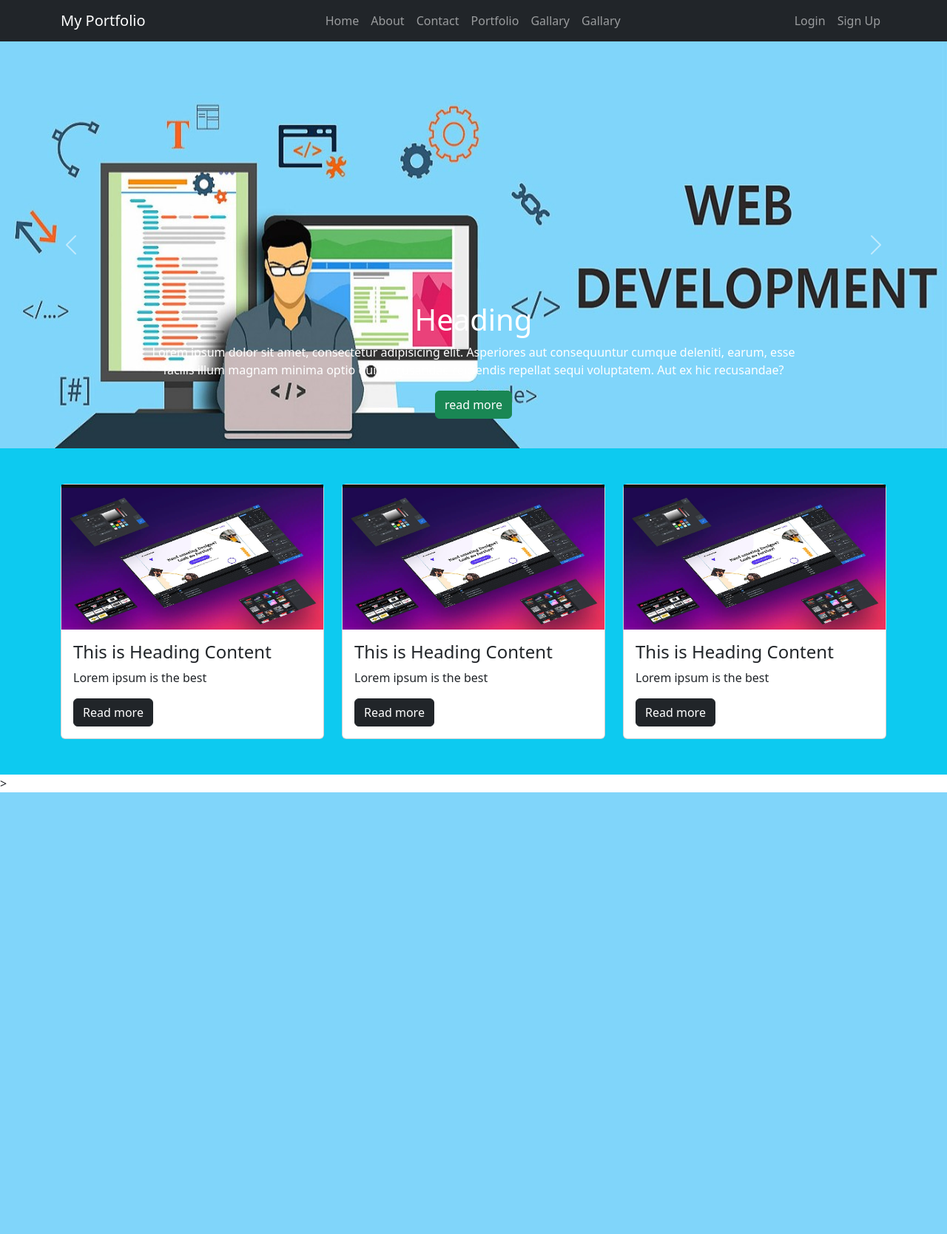
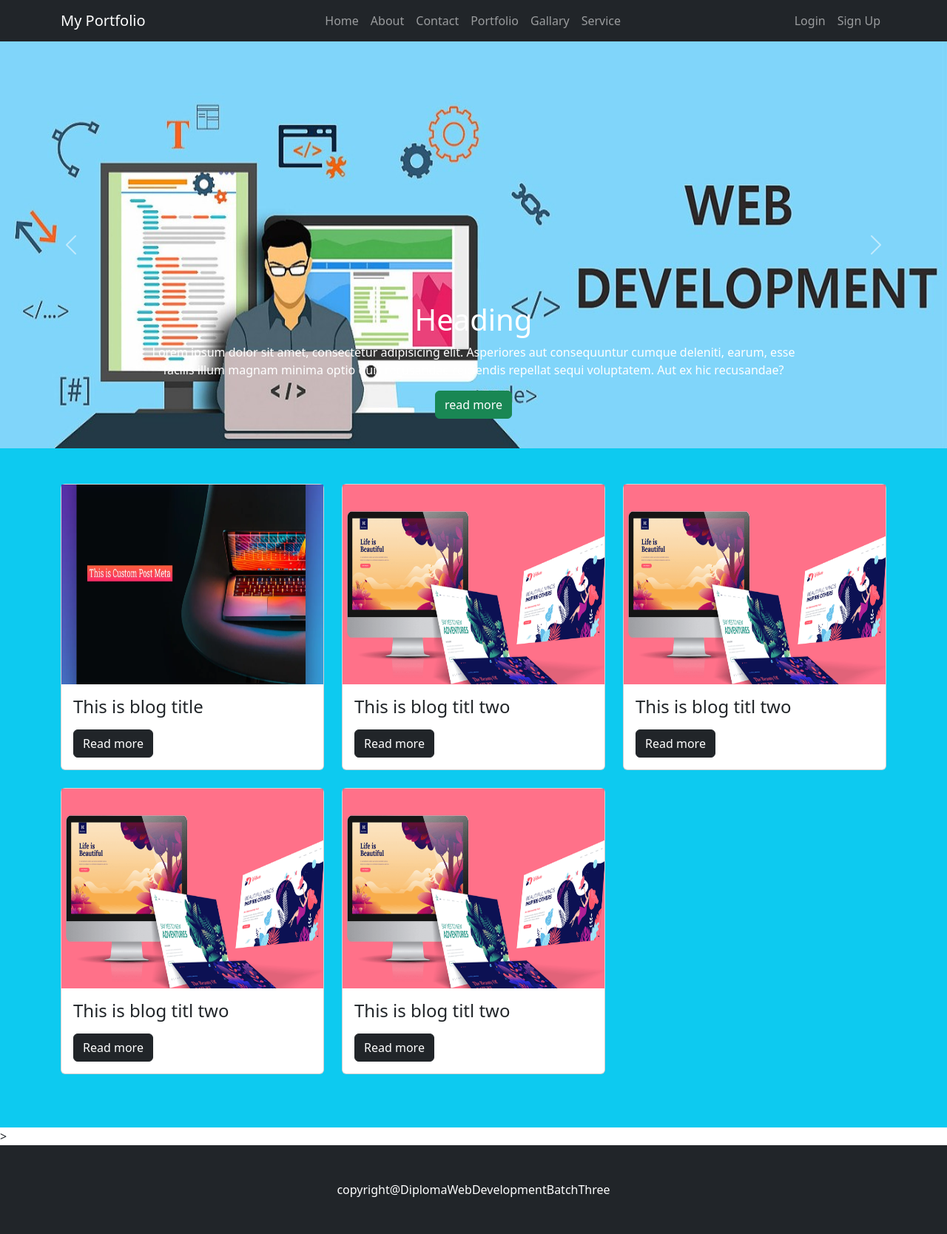
Before and after one commit to Rubel224603/php-bootstrap, a PHP site: page / in a window 1280 px wide. Shown: the whole page at 74% size. Before the commit the page ends 1071 px from the top, so only its background shows below. Run offline with PHP 8.4, Linux system fonts and the light colour scheme.

Commit message:
dynamic  card

```diff
--- /dev/null
+++ b/app/classes/Blog.php
@@ -0,0 +1,58 @@
+<?php
+
+
+namespace App\classes;
+
+
+class Blog
+{
+    public static $blogs= [];
+    public  static function getAllBlog(){
+
+        self::$blogs =[
+            0=>[
+                "id"                =>  1,
+                "title"             =>  "This is blog title",
+                "decription_one"    =>  "The is blog one Description one",
+                "description_two"   =>  "this is blog one descripton two",
+                "image"             =>  "assets/img/7.png",
+
+            ],
+            1=>[
+                "id"                =>  2,
+                "title"             =>  "This is blog titl two",
+                "decription_one"    =>  "The is blog one Description one",
+                "description_two"   =>  "this is blog one descripton two",
+                "image"             =>  "assets/img/8.png",
+
+            ],
+            3=>[
+                "id"                =>  2,
+                "title"             =>  "This is blog titl two",
+                "decription_one"    =>  "The is blog one Description one",
+                "description_two"   =>  "this is blog one descripton two",
+                "image"             =>  "assets/img/8.png",
+
+            ],
+            4=>[
+                "id"                =>  2,
+                "title"             =>  "This is blog titl two",
+                "decription_one"    =>  "The is blog one Description one",
+                "description_two"   =>  "this is blog one descripton two",
+                "image"             =>  "assets/img/8.png",
+
+            ],
+            5=>[
+                "id"                =>  2,
+                "title"             =>  "This is blog titl two",
+                "decription_one"   =>  "The is blog one Description one",
+                "description_two"   =>  "this is blog one descripton two",
+                "image"             =>  "assets/img/8.png",
+
+            ],
+
+        ];
+
+        return self::$blogs;
+    }
+}
--- a/app/classes/Home.php
+++ b/app/classes/Home.php
@@ -1,13 +1,38 @@
 <?php
 
-    namespace App\classes;
+namespace App\classes;
+use App\classes\Blog;
 
-    class Home {
-        public function index(){
-           // echo "Hello Php";
-           return view('home');
-        }
+class Home {
+
+    public $blogs;
+    public function index()
+    {
+        $this->blogs = Blog::getAllBlog();
+        return view('home', ['blogs' => $this->blogs]);
     }
+
+    public function  about(){
+        return view('about');
+    }
+
+    public function  portfolio(){
+        return view('portfolio');
+    }
+
+    public function  gallary(){
+        return view('gallary');
+    }
+
+    public function  contact(){
+        return view('contact');
+    }
+
+    public function  service(){
+        return view('service');
+    }
+}
+
 
 
 
--- a/views/home.php
+++ b/views/home.php
@@ -1,32 +1,9 @@
-<!DOCTYPE html>
-<html lang="en">
-<head>
-    <meta charset="UTF-8">
-    <meta name="viewport" content="width=device-width, initial-scale=1.0">
-    <title>Document</title>
-    <link rel="stylesheet" href="assets/css/bootstrap.css">
-</head>
-<body>
-    <nav class="navbar navbar-expand bg-dark navbar-dark">
-        <div class="container">
-            <a href="#" class="navbar-brand">My Portfolio</a>
-            <ul class="navbar-nav mx-auto">
-                <li><a href=""class="nav-link">Home</a></li>
-                <li><a href="" class="nav-link">About</a></li>
-                <li><a href="" class="nav-link">Contact</a></li>
-                <li><a href="" class="nav-link">Portfolio</a></li>
-                <li><a href=""  class="nav-link">Gallary</a></li>
-                <li><a href="" class="nav-link">Gallary</a></li>
-            </ul>
-            <ul class="navbar-nav">
-                <li><a href="" class="nav-link">Login</a> </li>
-                <li><a href="" class="nav-link">Sign Up</a> </li>
-            </ul>
-
-        </div>
 
 
-    </nav>
+<?php
+
+    include "includes/header.php";
+?>
 
 
     <div id="slider" class="carousel slide" data-bs-ride="carousel" data-bs-interval="1800">
@@ -73,42 +50,28 @@
 
         <div class="container">
             <div class="row">
-                <div class="col-md-4">
-                    <div class="card">
-                        <img src="assets/img/s6.png" alt="">
-                        <div class="card-body">
-                            <h4>This is Heading Content</h4>
-                            <p>Lorem ipsum is the best </p>
-                            <a href="" class="btn btn-dark">Read more</a>
+                <?php foreach($blogs as $blog) { ?>
+                    <div class="col-md-4 mb-4">
+                        <div class="card">
+                            <img src="<?php echo $blog['image']; ?>" alt="" height="270">
+                            <div class="card-body">
+                                <h4><?php echo $blog['title']?></h4>
+                                <p><?php $blog['decription_one']?> </p>
+                                <a href="" class="btn btn-dark">Read more</a>
+                            </div>
                         </div>
                     </div>
-                </div>
-                <div class="col-md-4">
-                    <div class="card">
-                        <img src="assets/img/s6.png" alt="">
-                        <div class="card-body">
-                            <h4>This is Heading Content</h4>
-                            <p>Lorem ipsum is the best </p>
-                            <a href="" class="btn btn-dark">Read more</a>
-                        </div>
-                    </div>
-                </div>
-                <div class="col-md-4">
-                    <div class="card">
-                        <img src="assets/img/s6.png" alt="">
-                        <div class="card-body">
-                            <h4>This is Heading Content</h4>
-                            <p>Lorem ipsum is the best </p>
-                            <a href="" class="btn btn-dark">Read more</a>
-                        </div>
-                    </div>
-                </div>
+
+                <?php } ?>
             </div>
 
 
         </div>
     </section>>
 
-    <script src="assets/js/bootstrap.bundle.js"></script>
-</body>
-</html>
+
+
+<?php
+
+include "includes/footer.php";
+?>
--- /dev/null
+++ b/views/includes/footer.php
@@ -0,0 +1,14 @@
+<footer class="py-5 bg-dark">
+    <div class="container">
+        <div class="row">
+            <div class="col">
+                <p class="text-white text-center mb-0">copyright@DiplomaWebDevelopmentBatchThree</p>
+            </div>
+        </div>
+    </div>
+
+</footer>
+
+<script src="assets/js/bootstrap.bundle.js"></script>
+</body>
+</html>
--- /dev/null
+++ b/views/includes/header.php
@@ -0,0 +1,29 @@
+<!DOCTYPE html>
+<html lang="en">
+<head>
+    <meta charset="UTF-8">
+    <meta name="viewport" content="width=device-width, initial-scale=1.0">
+    <title>Document</title>
+    <link rel="stylesheet" href="assets/css/bootstrap.css">
+</head>
+<body>
+<nav class="navbar navbar-expand bg-dark navbar-dark">
+    <div class="container">
+        <a href="#" class="navbar-brand">My Portfolio</a>
+        <ul class="navbar-nav mx-auto">
+            <li><a href="web.php?page=home" class="nav-link">Home</a></li>
+            <li><a href="web.php?page=about" class="nav-link">About</a></li>
+            <li><a href="web.php?page=contact" class="nav-link">Contact</a></li>
+            <li><a href="web.php?page=portfolio" class="nav-link">Portfolio</a></li>
+            <li><a href="web.php?page=gallary"  class="nav-link">Gallary</a></li>
+            <li><a href="web.php?page=service" class="nav-link">Service</a></li>
+        </ul>
+        <ul class="navbar-nav">
+            <li><a href="" class="nav-link">Login</a> </li>
+            <li><a href="" class="nav-link">Sign Up</a> </li>
+        </ul>
+
+    </div>
+
+
+</nav>
```
Also changed, not shown: views/about.php (added, +30 -0 lines), views/contact.php (added, +30 -0 lines), views/gallary.php (added, +30 -0 lines), views/portfolio.php (added, +30 -0 lines), views/service.php (added, +30 -0 lines), web.php (added, +30 -0 lines).
